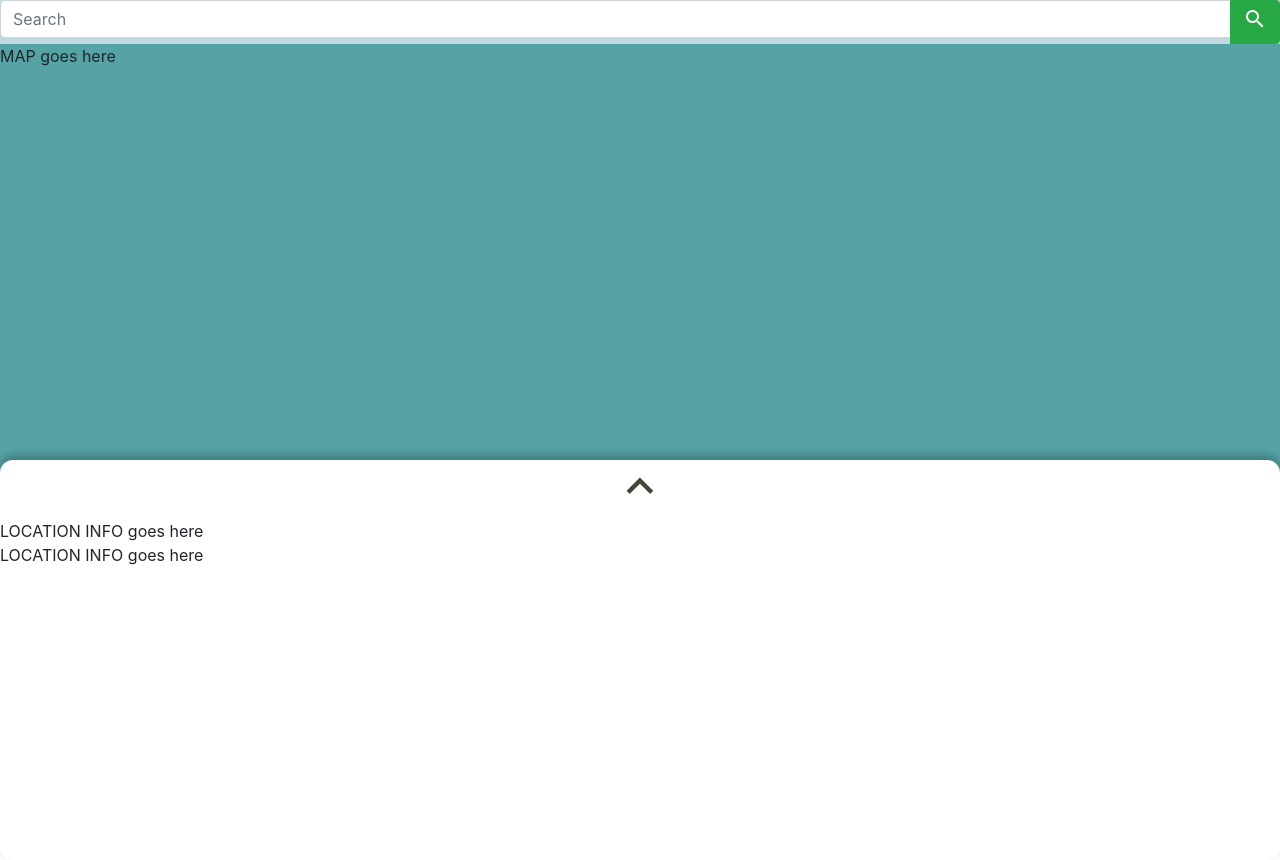
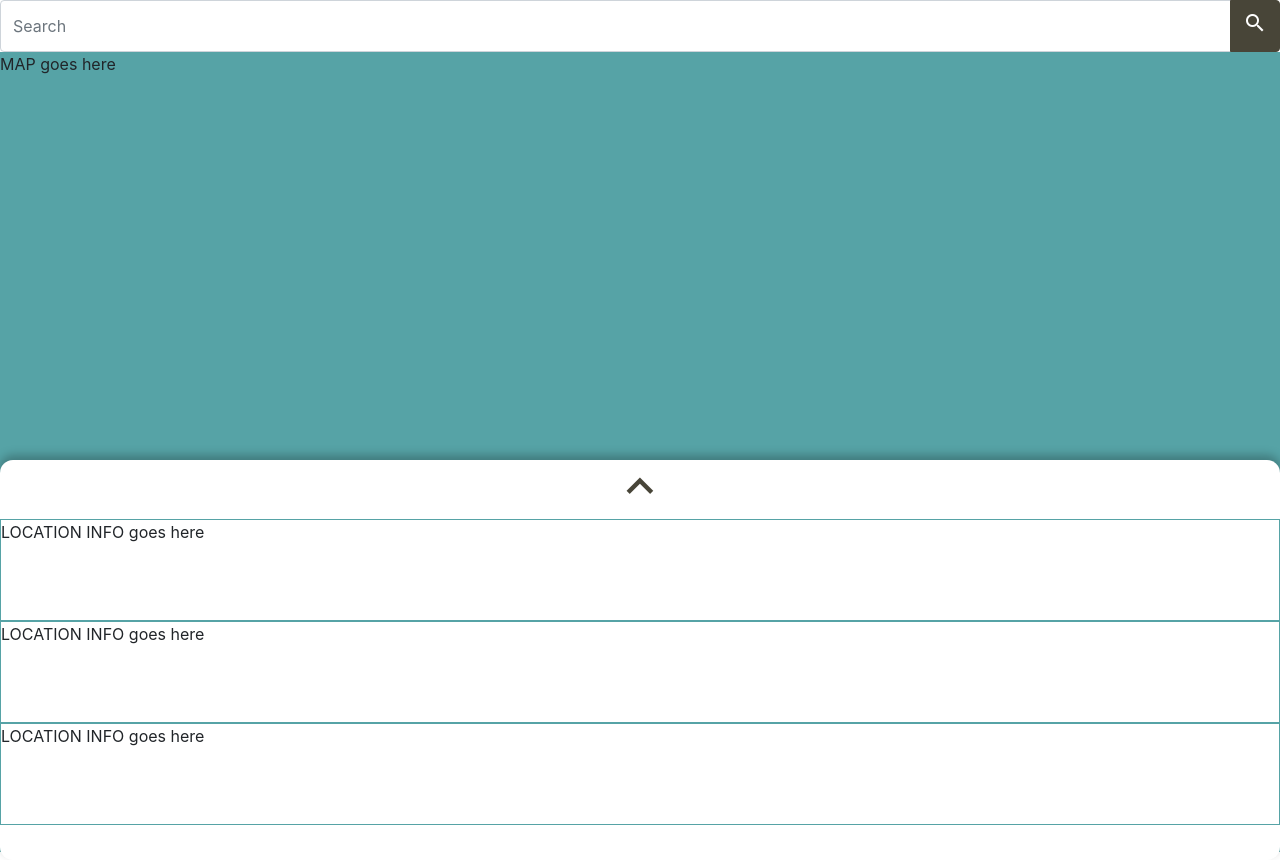
Before and after one commit to yogiduzit/SAFF, a website: page public/html/maps.html in a window 1280 px wide. Drawn offline with nearby package versions, Linux system fonts and the light colour scheme.

Commit message:
changes to search bar, added dummy location info to slider

```diff
--- a/public/html/maps.html
+++ b/public/html/maps.html
@@ -60,8 +60,9 @@
             <div class="location_info">
                 LOCATION INFO goes here
             </div>
-
-
+            <div class="location_info">
+                LOCATION INFO goes here
+            </div>
         </div>
 
 
--- a/public/styles/maps.css
+++ b/public/styles/maps.css
@@ -1,4 +1,7 @@
 
+*, ::after, ::before {
+    box-sizing: content-box !important;
+}
 
 /** VARIABLES*/
 :root {
@@ -41,18 +44,21 @@
 
 /* SEARCH BAR */
     .header {
-        background-color: var(--color-primary);
+        /* background-color: var(--color-primary); */
         display: fixed;
         width: 100%;
         z-index: 4;
+        box-sizing: content-box;
     }
 
-    .input-group{
-        width: 100%;
+    .input-group.search_bar{
+        height: 100%;
+        border: none;
     }
 
-    .map_search {
-        height: 100%;
+    .btn.btn-success{
+        background-color: var(--color-dark);
+        border-color: var(--color-dark);
     }
 
 /* MAP */
@@ -102,9 +108,10 @@
 
     /* LOCATION INFO */
     .location_container{
-
+        width: 100%;
     }
 
     .location_info{
-
+        height: 100px;
+        border: 1px solid var(--color-secondary);
     }
```
